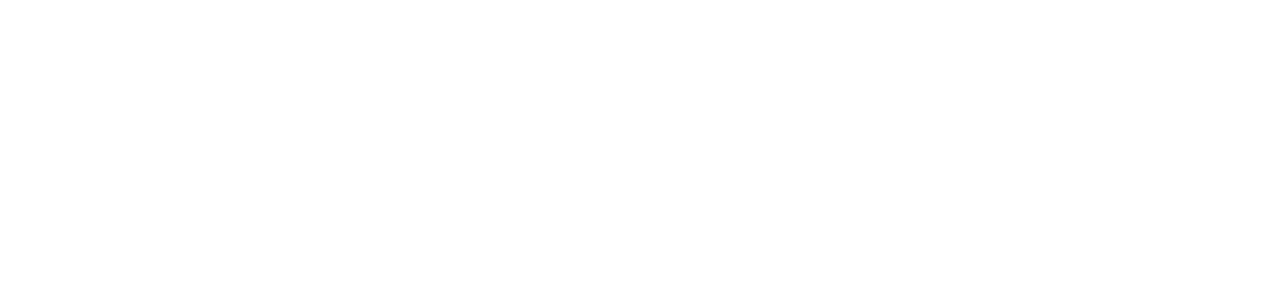
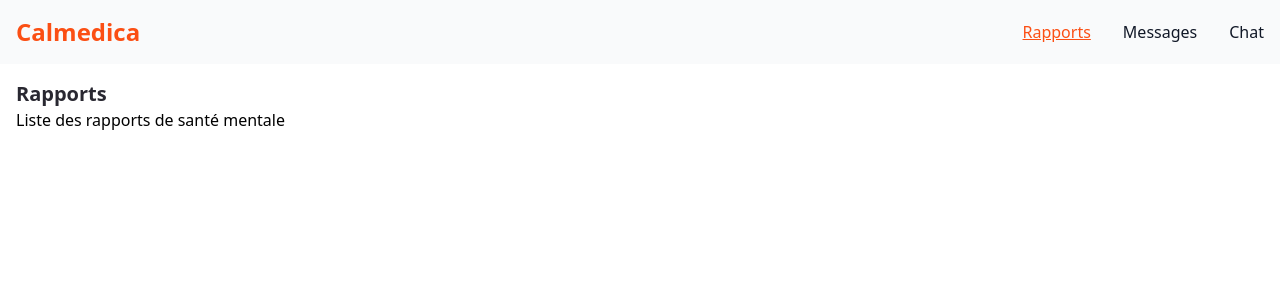
Before and after one commit to TheoBourdel/hackathon, a React (Create React App) app in the folder client/: page /rapports in a window 1280 px wide. Before the commit this address had no page. Shown: the top 300 px of the page. Built offline with nearby package versions, Linux system fonts and the light colour scheme.

Commit message:
feat(layout): add layout css

```diff
--- a/client/src/App.js
+++ b/client/src/App.js
@@ -1,6 +1,7 @@
 import { BrowserRouter } from "react-router-dom";
 import { Routes, Route } from "react-router";
 import Layout from "./layouts/Layout/layout";
+import Report from "./components/Report/Report";
 
 function App() {
 
@@ -8,7 +9,9 @@ function App() {
     <BrowserRouter>
       <Routes>
         <Route path="/" element={<Layout />}>
-
+          <Route path="rapports" element={<Report />} />
+          <Route path="messages" element={<h1>Messages</h1>} />
+          <Route path="chat" element={<h1>Chat</h1>} />
         </Route>
       </Routes>
     </BrowserRouter>
--- a/client/src/components/Report/Report.js
+++ b/client/src/components/Report/Report.js
@@ -0,0 +1,10 @@
+import React from 'react'
+
+export default function Report() {
+  return (
+    <>
+        <h1 className='text-custom-black text-xl font-semibold'>Rapports</h1>
+        <p>Liste des rapports de santé mentale</p>
+    </>
+  )
+}
--- a/client/src/index.css
+++ b/client/src/index.css
@@ -1,3 +1,13 @@
 @tailwind base;
 @tailwind components;
 @tailwind utilities;
+
+body {
+    height: 100vh;
+}
+
+#root {
+    display: flex;
+    flex-direction: column;
+    height: 100%;
+}
--- a/client/src/layouts/Header/header.js
+++ b/client/src/layouts/Header/header.js
@@ -1,10 +1,13 @@
 import React from 'react'
-import { Link } from 'react-router-dom'
+import { Link, useLocation } from 'react-router-dom'
 
 export default function Header() {
+    const location = useLocation();
+
     return (
+        <header>
             <nav className="border-gray-200 bg-gray-50 dark:bg-gray-800 dark:border-gray-700">
-            <div className="max-w-screen-xl flex flex-wrap items-center justify-between mx-auto p-4">
+                <div className="flex flex-wrap items-center justify-between p-4">
                     <Link to="/" className="flex items-center space-x-3 rtl:space-x-reverse">
                         <span className="self-center text-2xl font-semibold whitespace-nowrap dark:text-white text-custom-orange">Calmedica</span>
                     </Link>
@@ -19,17 +22,43 @@ export default function Header() {
                     <div className="hidden w-full md:block md:w-auto" id="navbar-solid-bg">
                         <ul className="flex flex-col font-medium mt-4 rounded-lg bg-gray-50 md:space-x-8 rtl:space-x-reverse md:flex-row md:mt-0 md:border-0 md:bg-transparent dark:bg-gray-800 md:dark:bg-transparent dark:border-gray-700">
                             <li>
-                            <Link to="/rapports" className="block py-2 px-3 md:p-0 text-gray-900 rounded hover:bg-gray-100 md:hover:bg-transparent md:border-0 md:hover:text-custom-orange dark:text-white md:dark:hover:text-blue-500 dark:hover:bg-gray-700 dark:hover:text-white md:dark:hover:bg-transparent">Rapports</Link>
+                                <Link
+                                    to="/rapports"
+                                    className={`block py-2 px-3 md:p-0 rounded hover:bg-gray-100 md:hover:bg-transparent md:border-0 ${
+                                        location.pathname === '/rapports'
+                                            ? 'text-custom-orange underline'
+                                            : 'text-gray-900 dark:text-white md:dark:hover:text-blue-500 dark:hover:bg-gray-700 dark:hover:text-white md:dark:hover:bg-transparent'
+                                    }`}
+                                >Rapports</Link>
                             </li>
                             <li>
-                            <Link to="/messages" className="block py-2 px-3 md:p-0 text-gray-900 rounded hover:bg-gray-100 md:hover:bg-transparent md:border-0 md:hover:text-custom-orange dark:text-white md:dark:hover:text-blue-500 dark:hover:bg-gray-700 dark:hover:text-white md:dark:hover:bg-transparent">Messages</Link>
+                                <Link
+                                    to="/messages"
+                                    className={`block py-2 px-3 md:p-0 rounded hover:bg-gray-100 md:hover:bg-transparent md:border-0 ${
+                                        location.pathname === '/messages'
+                                            ? 'text-custom-orange underline'
+                                            : 'text-gray-900 dark:text-white md:dark:hover:text-blue-500 dark:hover:bg-gray-700 dark:hover:text-white md:dark:hover:bg-transparent'
+                                    }`}
+                                >
+                                    Messages
+                                </Link>
                             </li>
                             <li>
-                            <Link to="/chat" className="block py-2 px-3 md:p-0 text-gray-900 rounded hover:bg-gray-100 md:hover:bg-transparent md:border-0 md:hover:text-custom-orange dark:text-white md:dark:hover:text-blue-500 dark:hover:bg-gray-700 dark:hover:text-white md:dark:hover:bg-transparent">Chat</Link>
+                                <Link
+                                    to="/chat"
+                                    className={`block py-2 px-3 md:p-0 rounded hover:bg-gray-100 md:hover:bg-transparent md:border-0 ${
+                                        location.pathname === '/chat'
+                                            ? 'text-custom-orange underline'
+                                            : 'text-gray-900 dark:text-white md:dark:hover:text-blue-500 dark:hover:bg-gray-700 dark:hover:text-white md:dark:hover:bg-transparent'
+                                    }`}
+                                >
+                                    Chat
+                                </Link>
                             </li>
                         </ul>
                     </div>
                 </div>
             </nav>
+        </header>
     )
 }
--- a/client/src/layouts/Layout/layout.js
+++ b/client/src/layouts/Layout/layout.js
@@ -6,7 +6,7 @@ export default function Layout() {
   return (
     <>
         <Header />
-        <main>
+        <main className='flex-1 p-4'>
             <Outlet />
         </main>
     </>
```
Lines whose indentation alone changed are shown as unchanged.
